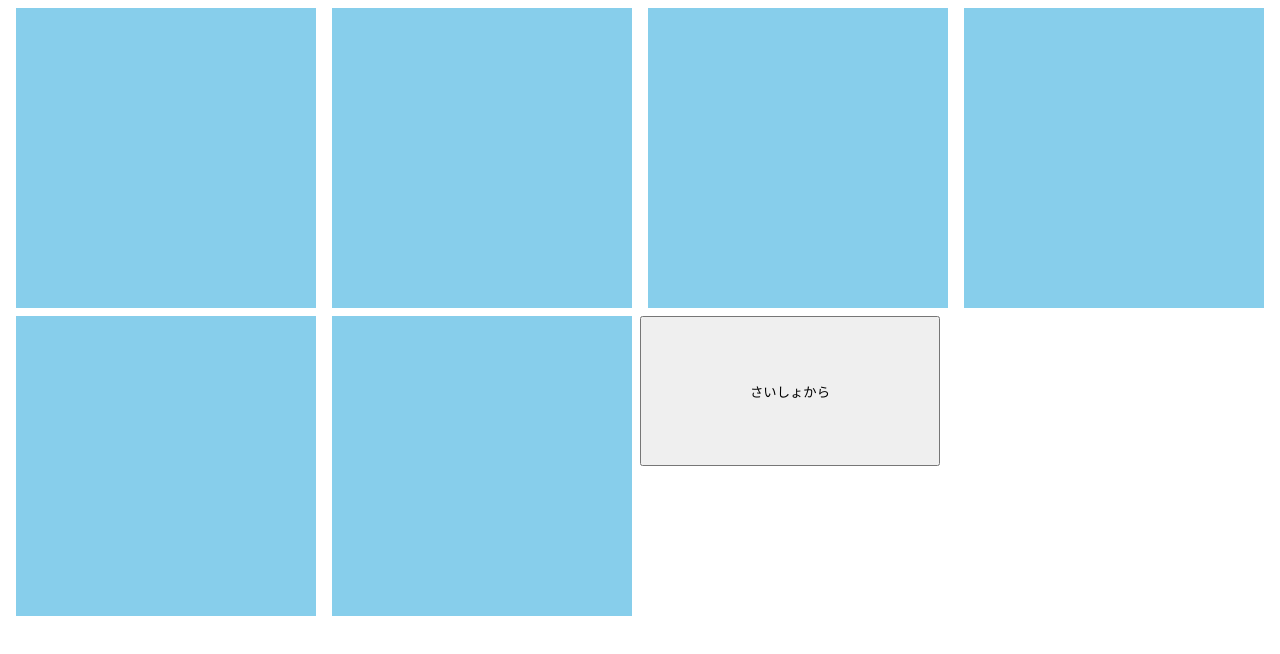
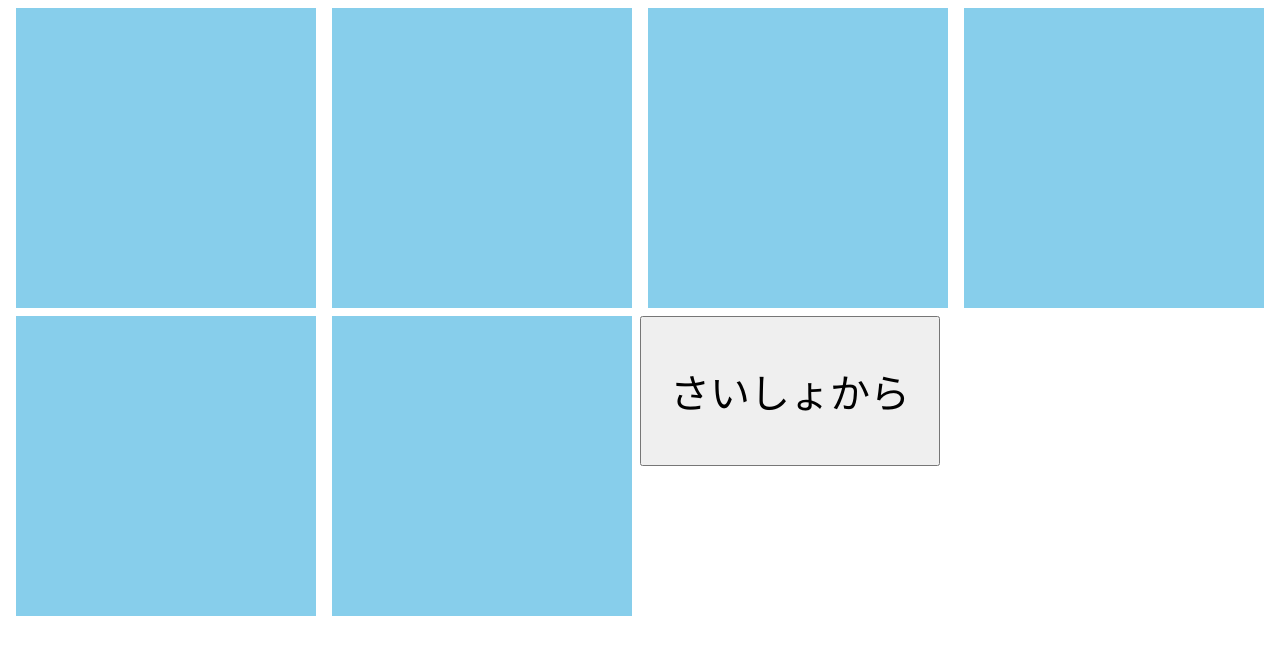
Before and after one commit to zakkichan/game, a plain HTML site: page index.html in a window 1280 px wide. Drawn offline with Linux system fonts and the light colour scheme.

Commit message:
Update index.html

```diff
--- a/index.html
+++ b/index.html
@@ -66,7 +66,7 @@
     }
   </script>
   <div>
-    <input id="Button1" type="button" value="さいしょから" style="width: 300px;height: 150px;" onclick="Button_Click();"/>
+    <input id="Button1" type="button" value="さいしょから" style="font-size: 40px; width:300px; height: 150px;" onclick="Button_Click();"/>
   </div>
 </body>
 </html>
```
